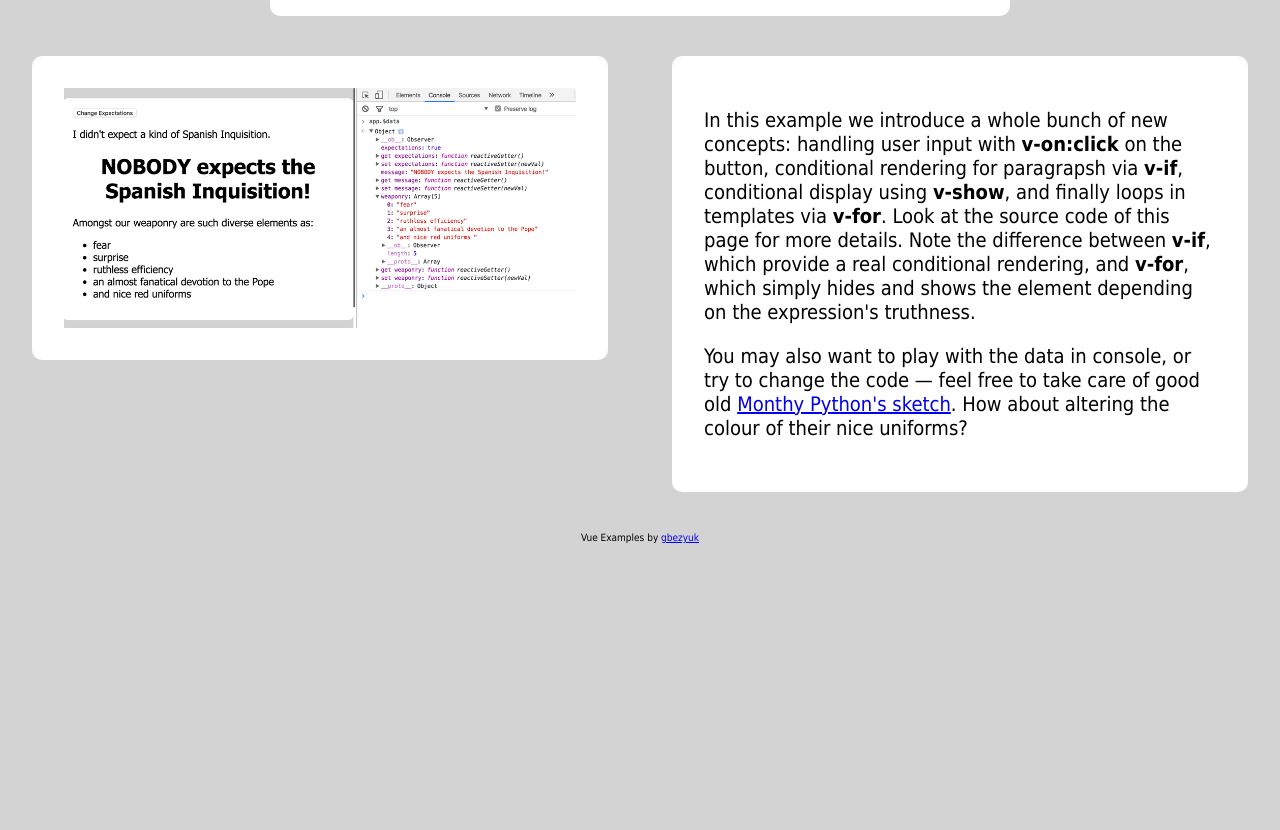
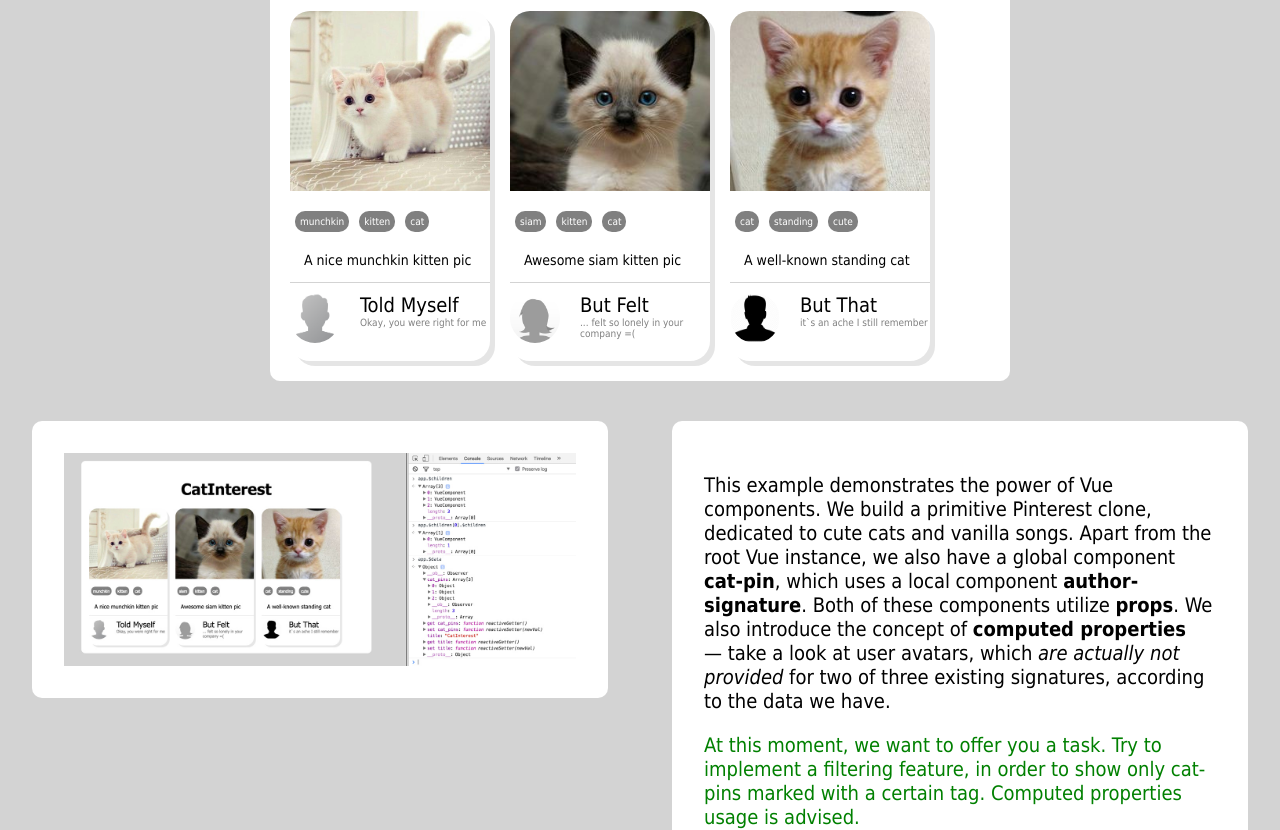
Before and after one commit to vuejs-example-apps/vue-examples-step-by-step, a plain HTML site: page index.html in a window 1280 px wide. Shown: the part 129-959 px from the top of the page. Before the commit the page ends 800 px from the top, so only its background shows below. Drawn offline with Linux system fonts and the light colour scheme.

Commit message:
step2: cat-interest and the power of Vue components

```diff
--- /dev/null
+++ b/css/cats.css
@@ -0,0 +1,68 @@
+.cat-pins {
+}
+
+.cat-pin {
+    display: inline-block;
+    width: 200px;
+    height: 350px;
+    overflow: hidden;
+    margin-right: 20px;
+    border-radius: 20px;
+    box-shadow: rgba(0, 0, 0, .1) 5px 5px;
+}
+    .cat-pin > .image {
+        width: 200px;
+        height: 180px;
+        overflow: hidden;
+    }
+
+        .cat-pin > .image > img {
+            width: 100%;
+        }
+
+    .cat-pin .tags {
+        margin: 1em 0;
+        padding: 0;
+    }
+
+        .cat-pin .tags > li {
+            display: inline-block;
+            background-color: gray;
+            color: white;
+            border-radius: 10px;
+            padding: .5em;
+            margin: 0 .5em;
+            font-size: 10px;
+        }
+
+    .cat-pin .description {
+        font-size: 14px;
+        text-align: center;
+        margin: 1em;
+    }
+
+.author-signature {
+    overflow: hidden;
+    border-top: 1px solid lightgray;
+}
+    .author-signature .avatar {
+        float: left;
+        width: 50px;
+        height: 50px;
+        border-radius: 50px;
+        overflow: hidden;
+        margin: .5em 1em .5em 0;
+    }
+        .author-signature .avatar > img {
+            width: 100%;
+        }
+
+    .author-signature .name {
+        margin-top: .5em;
+        display: block;
+    }
+
+    .author-signature .status {
+        font-size: 10px;
+        color: gray;
+    }
--- a/css/style.css
+++ b/css/style.css
@@ -53,6 +53,10 @@ body {
             text-decoration: line-through;
         }
 
+        #meta .description .task-message {
+            color: green;
+        }
+
     @media (max-width: 1440px) {
         #meta .image {
            max-width: 40%;
--- a/index.html
+++ b/index.html
@@ -11,14 +11,14 @@
 
     <div id="meta">
         <div class="image">
-            <img src="./img/step1.png">
+            <img src="./img/step2.jpg">
         </div>
         <div class="description">
             <p class="current-step-message">
-                In this example we introduce a whole bunch of new concepts: handling user input with <b>v-on:click</b> on the button, conditional rendering for paragrapsh via <b>v-if</b>, conditional display using <b>v-show</b>, and finally loops in templates via <b>v-for</b>. Look at the source code of this page for more details. Note the difference between <b>v-if</b>, which provide a real conditional rendering, and <b>v-for</b>, which simply hides and shows the element depending on the expression's truthness.
+                This example demonstrates the power of Vue components. We build a primitive Pinterest clone, dedicated to cute cats and vanilla songs. Apart from the root Vue instance, we also have a global component <b>cat-pin</b>, which uses a local component <b>author-signature</b>. Both of these components utilize <b>props</b>. We also introduce the concept of <b>computed properties</b> — take a look at user avatars, which <i>are actually not provided</i> for two of three existing signatures, according to the data we have.
             </p>
-            <p class="current-step-message">
-                You may also want to play with the data in console, or try to change the code — feel free to take care of good old <a href="https://people.csail.mit.edu/paulfitz/spanish/script.html">Monthy Python's sketch</a>. How about altering the colour of their nice uniforms?
+            <p class="task-message">
+                At this moment, we want to offer you a task. Try to implement a filtering feature, in order to show only cat-pins marked with a certain tag. Computed properties usage is advised.
             </p>
         </div>
     </div>
@@ -32,39 +32,99 @@
     <script type="text/x-template" id="root-template">
         <div id="app">
 
-            <button v-on:click="expectations = !expectations">Change Expectations</button>
+            <h1>{{ title }}</h1>
 
-            <p v-if="expectations">I didn't expect a kind of Spanish Inquisition.</p>
-            <p v-else>Pardon?</p>
+            <div class="cat-pins">
+                <cat-pin v-for="cat_pin in cat_pins"
+                    :image_url="cat_pin.image_url"
+                    :author="cat_pin.author"
+                    :description="cat_pin.description"
+                    :tags="cat_pin.tags"
+                ></cat-pin>
+                <link rel="stylesheet" href="./css/cats.css" type="text/css">
+            </div>
+        </div>
+    </script>
 
-            <div v-show="expectations">
-                <h1>{{ message }}</h1>
+    <script type="text/x-template" id="author-signature-template">
+        <div class="author-signature">
+            <div class="avatar"><img :src="avatar"></div>
+            <span class="name">{{ name }}</span>
+            <span class="status">{{ status }}</span>
+        </div>
+    </script>
 
-                <p>
-                    Amongst our weaponry are such diverse elements as:
-                </p>
-
-                <ul>
-                    <li v-for="weapon in weaponry">{{ weapon }}</li>
-                </ul>
-            </div>
-
+    <script type="text/x-template" id="cat-pin-template">
+        <div class="cat-pin">
+            <div class="image"><img :src="image_url"></div>
+            <ul class="tags">
+                <li v-for="tag in tags">{{ tag }}</li>
+            </ul>
+            <p class="description">{{ description }}</p>
+            <author-signature :avatar_url="author.avatar_url" :name="author.name" :status="author.status" :gender="author.gender">
         </div>
     </script>
 
     <script>
+        Vue.component('cat-pin', {
+            template: '#cat-pin-template',
+            props: ['image_url', 'author', 'tags', 'description'],
+            components: {
+                'author-signature': {
+                    template: '#author-signature-template',
+                    props: ['name', 'avatar_url', 'status', 'gender'],
+                    computed: {
+                        avatar: function () {
+                            return this.avatar_url ||
+                                ((this.gender == 'female')
+                                    ? '../img/avatars/default-female-avatar.jpg'
+                                    : '../img/avatars/default-male-avatar.png')
+                        }
+                      }
+
+                }
+            }
+        });
+
         var app = new Vue({
           el: '#app',
           template: '#root-template',
           data: {
-            expectations: false,
-            message: 'NOBODY expects the Spanish Inquisition!',
-            weaponry: [
-                'fear',
-                'surprise',
-                'ruthless efficiency',
-                'an almost fanatical devotion to the Pope',
-                'and nice red uniforms '
+            title: 'CatInterest',
+            cat_pins: [
+                {
+                    image_url: './img/cats/munchkin-kitten.jpg',
+                    tags: ['munchkin', 'kitten', 'cat'],
+                    description: 'A nice munchkin kitten pic',
+                    author: {
+                        name: 'Told Myself',
+                        status: 'Okay, you were right for me',
+                        avatar_url: '',
+                        gender: 'male'
+                    }
+                },
+                {
+                    image_url: './img/cats/siam-kitten.jpg',
+                    tags: ['siam', 'kitten', 'cat'],
+                    description: 'Awesome siam kitten pic',
+                    author: {
+                        name: 'But Felt',
+                        status: '... felt so lonely in your company =(',
+                        avatar_url: '',
+                        gender: 'female'
+                    }
+                },
+                {
+                    image_url: './img/cats/standing-cat.jpg',
+                    tags: ['cat', 'standing', 'cute'],
+                    description: 'A well-known standing cat',
+                    author: {
+                        name: 'But That',
+                        status: 'it`s an ache I still remember',
+                        avatar_url: '../img/avatars/mr-black-avatar.png',
+                        gender: 'male'
+                    }
+                }
             ]
           }
         })
```
Also changed, not shown: img/avatars/default-female-avatar.jpg (added), img/avatars/default-male-avatar.png (added), img/avatars/mr-black-avatar.png (added), img/cats/munchkin-kitten.jpg (added), img/cats/siam-kitten.jpg (added), img/cats/standing-cat.jpg (added), img/step2.jpg (added).
